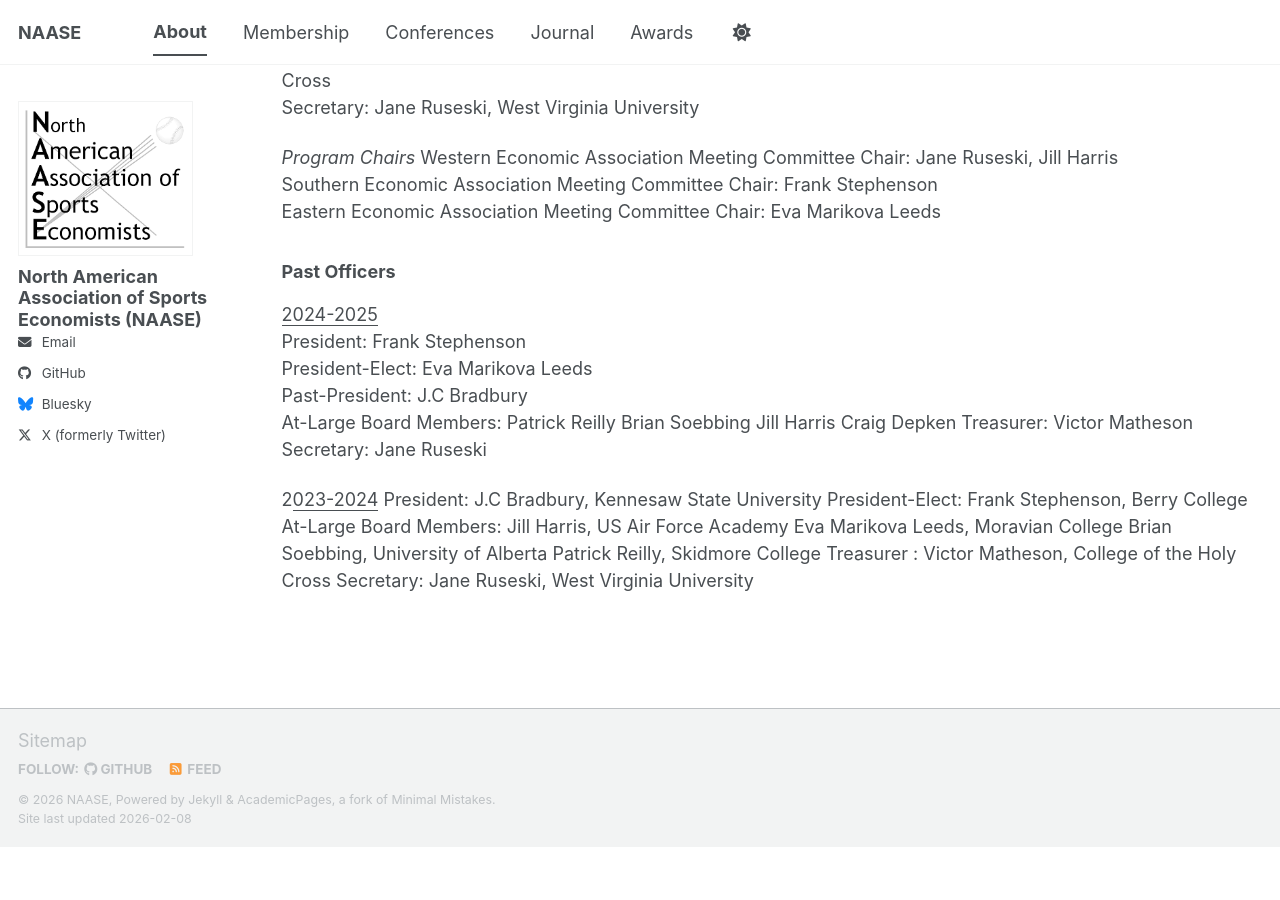
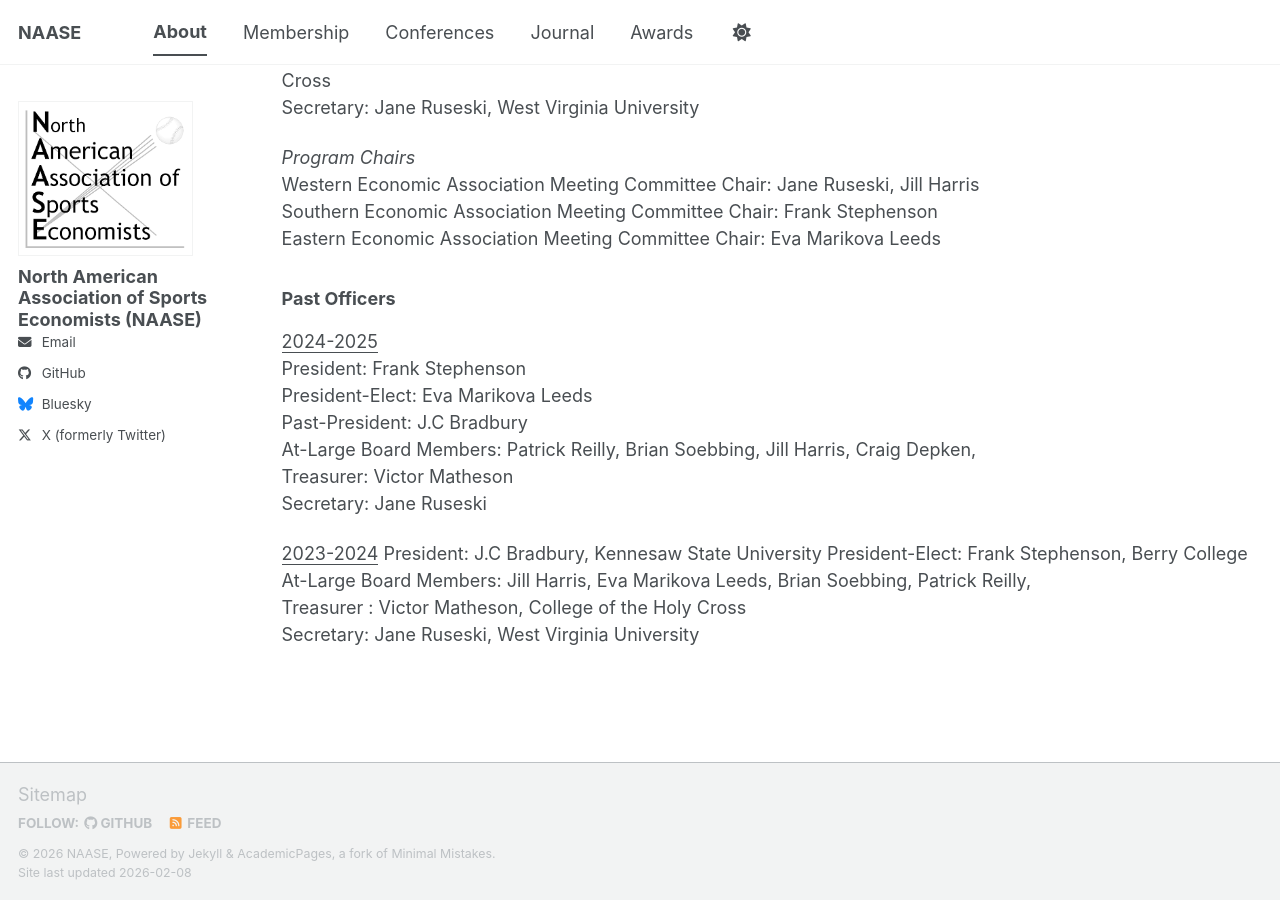
Before and after one commit to naaseweb/naaseweb.github.io, a Jekyll site: the page built from _pages/about-us.md, in a window 1280 px wide and 900 px high, scrolled down 651 px. Built offline with Jekyll 4.4.1, drawn with Linux system fonts in a browser that asks for light colours; a script bundle is joined from its source files by our own code; library files that are not in the unit come from our copies; before the commit the page ends 1497 px from its top, so only the background shows below that.

Commit message:
Update about-us.md

```diff
--- a/_pages/about-us.md
+++ b/_pages/about-us.md
@@ -35,20 +35,20 @@
 President-Elect: Eva Marikova Leeds
 Past-President: J.C Bradbury
 At-Large Board Members:
-Patrick Reilly
-Brian Soebbing
-Jill Harris
-Craig Depken
+Patrick Reilly,
+Brian Soebbing,
+Jill Harris,
+Craig Depken,
 Treasurer: Victor Matheson
 Secretary:  Jane Ruseski
 
-2<u>023-2024</u>
+<u>2023-2024</u>
 President: J.C Bradbury, Kennesaw State University
 President-Elect: Frank Stephenson, Berry College
 At-Large Board Members:
-Jill Harris, US Air Force Academy
-Eva Marikova Leeds, Moravian College
-Brian Soebbing, University of Alberta
-Patrick Reilly, Skidmore College
+Jill Harris,
+Eva Marikova Leeds,
+Brian Soebbing,
+Patrick Reilly,
 Treasurer : Victor Matheson, College of the Holy Cross
 Secretary:  Jane Ruseski, West Virginia University
```
